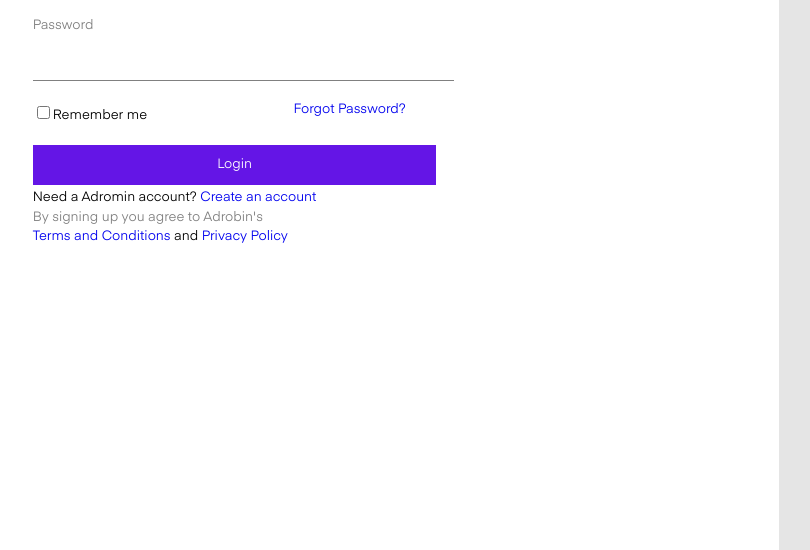
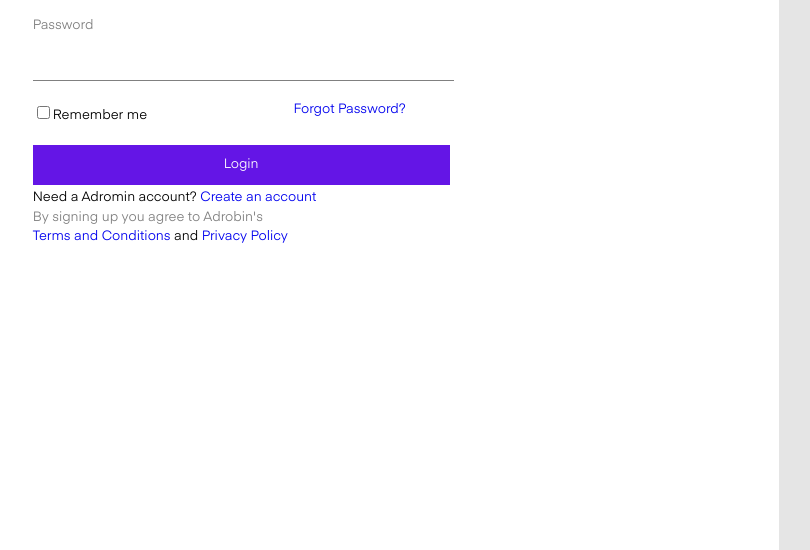
Before and after one commit to Lena-Liwen-Tian/basicwebpages, a plain HTML site: page index.html in a window 1280 px wide. Shown: the part 250-800 px from the top of the page, without its empty margins (74-884 px from the left). Drawn offline with Linux system fonts and the light colour scheme.

Commit message:
Update style2.css

```diff
--- a/style2.css
+++ b/style2.css
@@ -75,7 +75,7 @@
        button{
         margin-top:5%;
         position:relative;
-        width:92%;
+        width:95%;
         height:40px;
         font-size:10pt;
         color:white;
```
